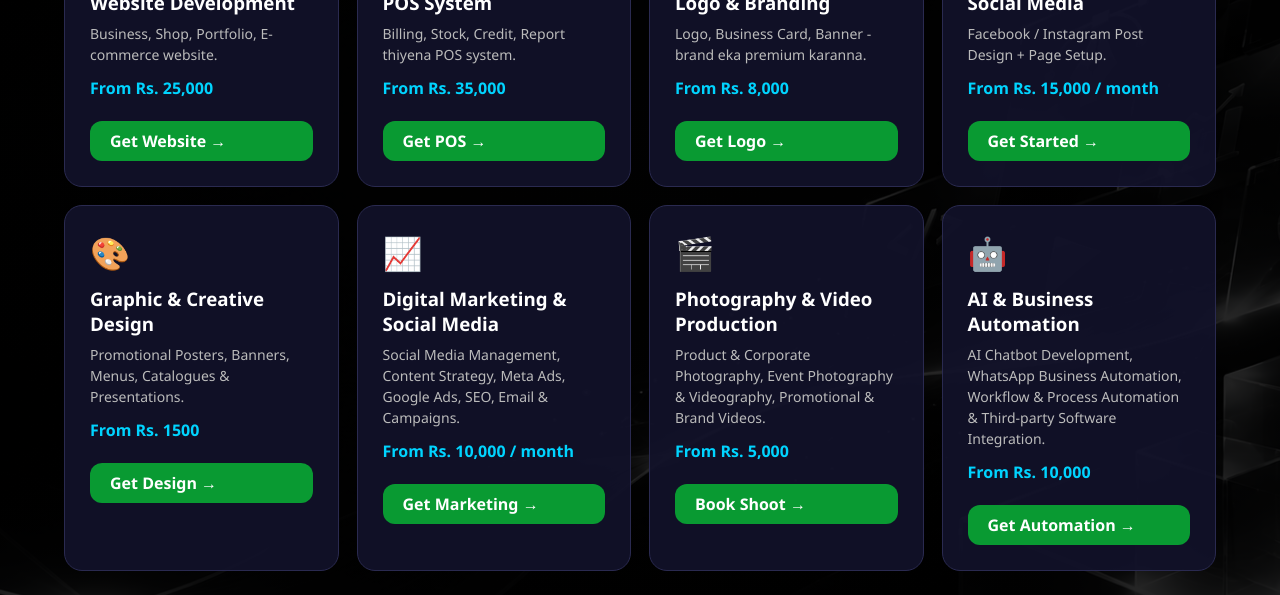
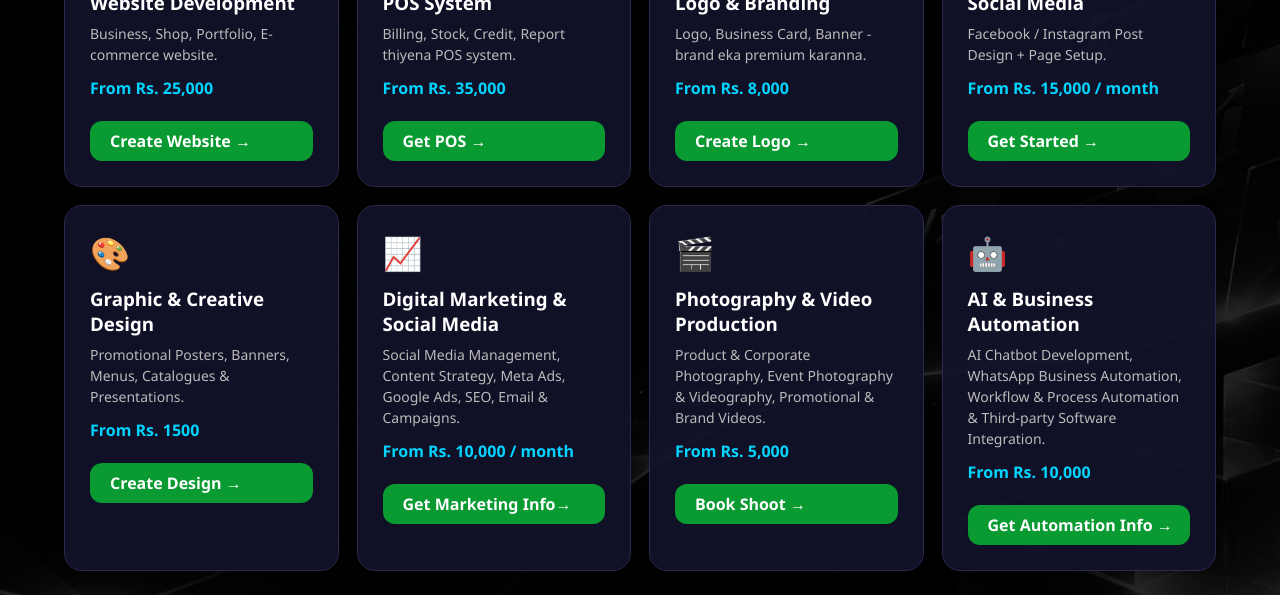
Before and after one commit to nexacoredigital74-stack/-nexacore-website, a React (Vite) app: page / in a window 1280 px wide. Shown: the part 1060-1655 px from the top of the page. Built offline with nearby package versions, Linux system fonts and the light colour scheme.

Commit message:
Update App.jsx

```diff
--- a/src/App.jsx
+++ b/src/App.jsx
@@ -171,14 +171,14 @@ function App() {
       <section id="services" style={bgStyle(BG.services)}>
         <h2>What We Do ? </h2>
         <div className="grid">
-          <div className={highlight === 'service-website' ? 'card card-active' : 'card'} id="service-website"><div className="icon">🌐</div><h3>Website Development</h3><p>Business, Shop, Portfolio, E-commerce website.</p><span>From Rs. 25,000</span><br/><br/><a className="btn-small" href={waWebsite} target="_blank">Get Website →</a></div>
+          <div className={highlight === 'service-website' ? 'card card-active' : 'card'} id="service-website"><div className="icon">🌐</div><h3>Website Development</h3><p>Business, Shop, Portfolio, E-commerce website.</p><span>From Rs. 25,000</span><br/><br/><a className="btn-small" href={waWebsite} target="_blank">Create Website →</a></div>
           <div className={highlight === 'service-pos' ? 'card card-active' : 'card'} id="service-pos"><div className="icon">🧾</div><h3>POS System</h3><p>Billing, Stock, Credit, Report thiyena POS system.</p><span>From Rs. 35,000</span><br/><br/><a className="btn-small" href={waPOS} target="_blank">Get POS →</a></div>
-          <div className={highlight === 'service-branding' ? 'card card-active' : 'card'} id="service-branding"><div className="icon">✒️</div><h3>Logo & Branding</h3><p>Logo, Business Card, Banner - brand eka premium karanna.</p><span>From Rs. 8,000</span><br/><br/><a className="btn-small" href={waLogo} target="_blank">Get Logo →</a></div>
+          <div className={highlight === 'service-branding' ? 'card card-active' : 'card'} id="service-branding"><div className="icon">✒️</div><h3>Logo & Branding</h3><p>Logo, Business Card, Banner - brand eka premium karanna.</p><span>From Rs. 8,000</span><br/><br/><a className="btn-small" href={waLogo} target="_blank">Create Logo →</a></div>
           <div className={highlight === 'service-social' ? 'card card-active' : 'card'} id="service-social"><div className="icon">📱</div><h3>Social Media</h3><p>Facebook / Instagram Post Design + Page Setup.</p><span>From Rs. 15,000 / month</span><br/><br/><a className="btn-small" href={waSocial} target="_blank">Get Started →</a></div>
-          <div className={highlight === 'service-graphic' ? 'card card-active' : 'card'} id="service-graphic"><div className="icon">🎨</div><h3>Graphic & Creative Design</h3><p>Promotional Posters, Banners, Menus, Catalogues & Presentations.</p><span>From Rs. 1500</span><br/><br/><a className="btn-small" href={waGraphic} target="_blank">Get Design →</a></div>
-          <div className={highlight === 'service-marketing' ? 'card card-active' : 'card'} id="service-marketing"><div className="icon">📈</div><h3>Digital Marketing & Social Media</h3><p>Social Media Management, Content Strategy, Meta Ads, Google Ads, SEO, Email & Campaigns.</p><span>From Rs. 10,000 / month</span><br/><br/><a className="btn-small" href={waMarketing} target="_blank">Get Marketing →</a></div>
+          <div className={highlight === 'service-graphic' ? 'card card-active' : 'card'} id="service-graphic"><div className="icon">🎨</div><h3>Graphic & Creative Design</h3><p>Promotional Posters, Banners, Menus, Catalogues & Presentations.</p><span>From Rs. 1500</span><br/><br/><a className="btn-small" href={waGraphic} target="_blank">Create Design →</a></div>
+          <div className={highlight === 'service-marketing' ? 'card card-active' : 'card'} id="service-marketing"><div className="icon">📈</div><h3>Digital Marketing & Social Media</h3><p>Social Media Management, Content Strategy, Meta Ads, Google Ads, SEO, Email & Campaigns.</p><span>From Rs. 10,000 / month</span><br/><br/><a className="btn-small" href={waMarketing} target="_blank">Get Marketing Info→</a></div>
           <div className={highlight === 'service-photo' ? 'card card-active' : 'card'} id="service-photo"><div className="icon">🎬</div><h3>Photography & Video Production</h3><p>Product & Corporate Photography, Event Photography & Videography, Promotional & Brand Videos.</p><span>From Rs. 5,000</span><br/><br/><a className="btn-small" href={waPhoto} target="_blank">Book Shoot →</a></div>
-          <div className={highlight === 'service-ai' ? 'card card-active' : 'card'} id="service-ai"><div className="icon">🤖</div><h3>AI & Business Automation</h3><p>AI Chatbot Development, WhatsApp Business Automation, Workflow & Process Automation & Third-party Software Integration.</p><span>From Rs. 10,000</span><br/><br/><a className="btn-small" href={waAI} target="_blank">Get Automation →</a></div>
+          <div className={highlight === 'service-ai' ? 'card card-active' : 'card'} id="service-ai"><div className="icon">🤖</div><h3>AI & Business Automation</h3><p>AI Chatbot Development, WhatsApp Business Automation, Workflow & Process Automation & Third-party Software Integration.</p><span>From Rs. 10,000</span><br/><br/><a className="btn-small" href={waAI} target="_blank">Get Automation Info →</a></div>
         </div>
       </section>
 
@@ -190,7 +190,7 @@ function App() {
             {title:"Website & Development", cat:"Website • Online Booking • Gallery", img:p1_1, gallery:[p1_2,p1_3,p1_4], desc:"Modern, high-converting websites built for businesses—featuring responsive layouts, online booking or ordering, product catalogs, and seamless WhatsApp integration."},
             {title:"POS System & Softwares", cat:"Software • Billing", img:p2_1, gallery:[p2_2,p2_3,p2_4], desc:"A complete POS and billing system for retail shops with live stock tracking, WhatsApp receipts, and sales analytics."},
             {title:"Clothing Branding & Photography", cat:"Designing • Branding • Promoting", img:p3_1, gallery:[p3_2,p3_3,p3_4], desc:"Complete brand identity systems crafted to give businesses a premium look—combining custom logo design, typography, packaging mockups, and cohesive social media visuals."},
-            {title:"Logo & Graphic Design", cat:"Logo • Branding • Graphics", img:p4_1, gallery:[p4_2,p4_3], desc:"BMemorable custom logos, brand marks, and high-converting social media graphics designed to elevate your business."},
+            {title:"Logo & Graphic Design", cat:"Logo • Branding • Graphics", img:p4_1, gallery:[p4_2,p4_3], desc:"Memorable custom logos, brand marks, and high-converting social media graphics designed to elevate your business."},
             {title:"Business Automation", cat:"Software • Admin Panel", img:p5_1, gallery:[p5_2,p5_3], desc:"Smart workflow automation connecting your tools, customer messaging, and daily tasks to save time and scale operations."},
             {title:"Product Branding", cat:"Adds • Packaging", img:p6_1, gallery:[p6_2,p6_3,p6_4], desc:"Complete product branding, custom packaging, label design, and cohesive visual identity systems built to elevate your brand."},
           ].map((p, i) => (
```
